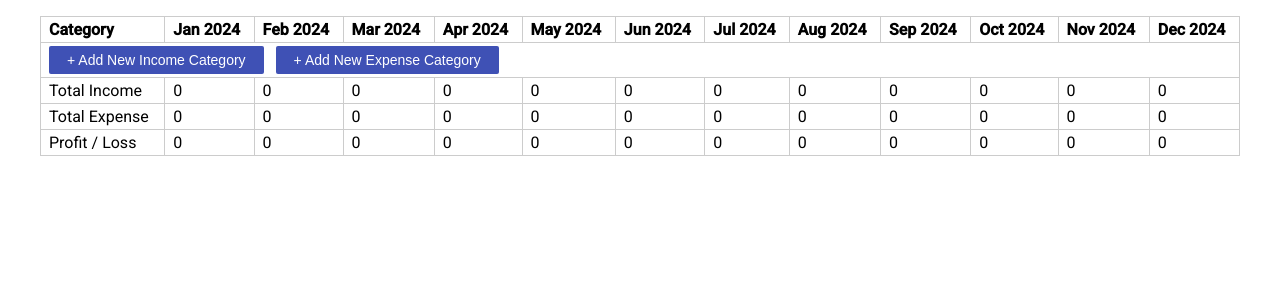
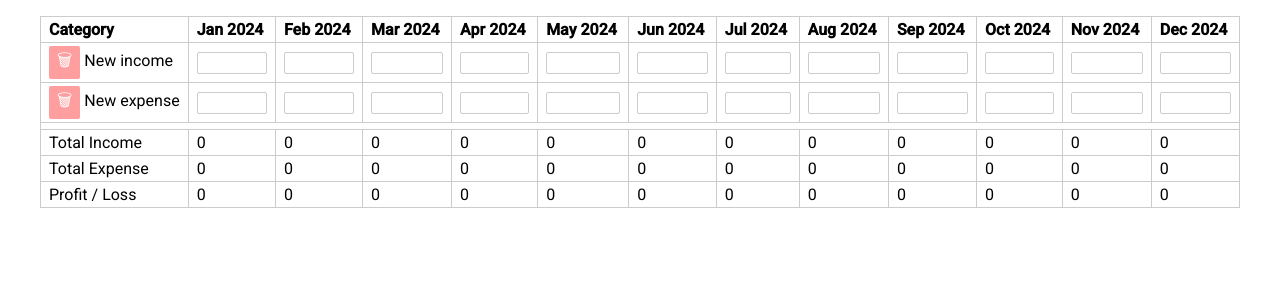
Before and after one commit to phsang/BudgetPlanner, an Angular app: page / in a window 1280 px wide. Shown: the top 300 px of the page. Built offline with nearby package versions, Linux system fonts and the light colour scheme.

Commit message:
initial commit

```diff
--- a/src/app/components/budget-table/budget-table.component.html
+++ b/src/app/components/budget-table/budget-table.component.html
@@ -52,8 +52,8 @@
       <tr>
         <td [attr.colspan]="months.length + 2">
           <div class="category-action">
-            <button class="btn btn-primary" (click)="addCategory('income')">+ Add New Income Category</button>
-            <button class="btn btn-primary" (click)="addCategory('expense')">+ Add New Expense Category</button>
+            <!-- <button class="btn btn-primary" (click)="addCategory('income')">+ Add New Income Category</button>
+            <button class="btn btn-primary" (click)="addCategory('expense')">+ Add New Expense Category</button> -->
           </div>
         </td>
       </tr>
--- a/src/app/components/budget-table/budget-table.component.ts
+++ b/src/app/components/budget-table/budget-table.component.ts
@@ -1,4 +1,4 @@
-import { Component, ElementRef, ViewChild } from '@angular/core';
+import { Component, ElementRef, OnInit, ViewChild } from '@angular/core';
 import { CommonModule } from '@angular/common';
 import { FormsModule } from '@angular/forms';
 import { BudgetService } from '../../services/budget.service';
@@ -15,7 +15,7 @@ import { v4 as uuidv4 } from 'uuid';
     FormsModule
   ]
 })
-export class BudgetTableComponent {
+export class BudgetTableComponent implements OnInit {
   months = ['Jan', 'Feb', 'Mar', 'Apr', 'May', 'Jun', 'Jul', 'Aug', 'Sep', 'Oct', 'Nov', 'Dec'];
   categories: { income: BudgetCategory[]; expense: BudgetCategory[] } = { income: [], expense: [] };
   contextMenu = {
@@ -36,6 +36,11 @@ export class BudgetTableComponent {
         expense: categories.filter((c) => c.type === 'expense')
       };
     });
+  }
+
+  ngOnInit(): void {
+    this.addCategory('income');
+    this.addCategory('expense');
   }
 
   handleKeydown(event: KeyboardEvent, row: number, col: number) {
@@ -165,8 +170,8 @@ export class BudgetTableComponent {
   }
 
   formatNumberInput(event: any) {
-    let value = event.target.value.replace(/\D/g, ''); // Xóa tất cả ký tự không phải số
-    event.target.value = parseInt(value); // Gán lại giá trị đã lọc
+    let value = event.target.value.replace(/\D/g, '');
+    event.target.value = value !== '' ? parseInt(value) : '';
   }
 
   onRightClick(event: MouseEvent, category: BudgetCategory, month: string) {
```
